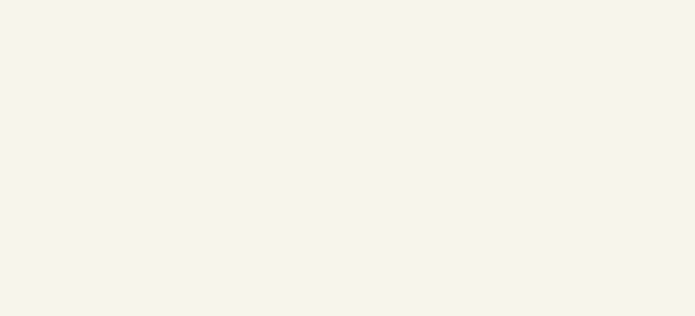
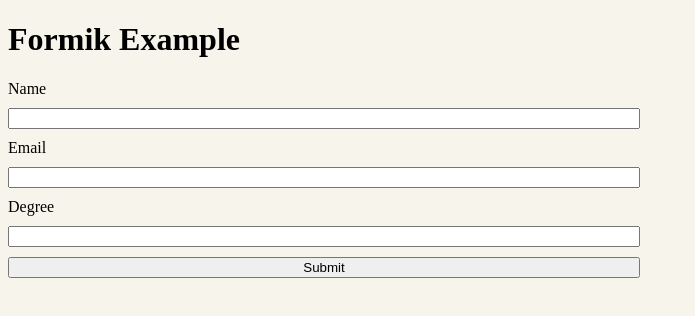
Before and after one commit to Pranil-Meherkar/Practice, a React (Create React App) app: page /formik-example in a window 1280 px wide. Before the commit this address had no page. Shown: the top 316 px of the page, without its empty margins (0-695 px from the left). Built offline with nearby package versions, Linux system fonts and the light colour scheme.

Commit message:
added Formik example on /formik route

```diff
--- a/package.json
+++ b/package.json
@@ -10,6 +10,7 @@
     "axios": "^1.3.4",
     "bootstrap": "4.5",
     "bootstrap-icons": "^1.10.3",
+    "formik": "^2.2.9",
     "jquery": "^3.6.3",
     "popper.js": "^1.16.1",
     "react": "^18.2.0",
@@ -21,7 +22,8 @@
     "redux": "^4.2.1",
     "redux-logger": "^3.0.6",
     "redux-thunk": "^2.4.2",
-    "web-vitals": "^2.1.4"
+    "web-vitals": "^2.1.4",
+    "yup": "^1.0.2"
   },
   "scripts": {
     "start": "react-scripts start",
--- a/src/App.css
+++ b/src/App.css
@@ -114,3 +114,10 @@
 .current-page {
   font-weight: bolder;
 }
+
+.my-form {
+  width: 50%;
+  gap: 10px;
+  display: flex;
+  flex-direction: column;
+}
--- a/src/components/App.jsx
+++ b/src/components/App.jsx
@@ -16,6 +16,7 @@
 const HooksExample = lazy(() => import("./HooksExample"));
 const LoginWithRefs = lazy(() => import("./LoginWithRefs"));
 const Countries = lazy(() => import("../tasks/Countries"));
+const FormikExample = lazy(() => import("./FormikExample"));
 
 function App() {
   return (
@@ -86,6 +87,14 @@
             </Suspense>
           }
         />
+        <Route
+          path="/formik-example"
+          element={
+            <Suspense fallback="loading...">
+              <FormikExample />
+            </Suspense>
+          }
+        />
       </Routes>
     </>
   );
--- a/src/components/FormikExample.jsx
+++ b/src/components/FormikExample.jsx
@@ -1,7 +1,13 @@
 import React from "react";
+import MyForm from "./FormikExampleComponents/MyForm";
 
 function FormikExample() {
-  return;
+  return (
+    <div className="formik-example">
+      <h1>Formik Example</h1>
+      <MyForm />
+    </div>
+  );
 }
 
 export default FormikExample;
--- /dev/null
+++ b/src/components/FormikExampleComponents/MyForm.jsx
@@ -0,0 +1,46 @@
+import React from "react";
+import * as Yup from "yup";
+import { Formik, Form, Field, ErrorMessage } from "formik";
+
+const initialValues = {
+  name: "",
+  email: "",
+  degree: "",
+};
+
+const onSubmit = (values) => {
+  console.log("values =>", values);
+};
+
+const validationSchema = Yup.object({
+  name: Yup.string().required("Name required"),
+  email: Yup.string().email("Invalid Email Format").required("Email required"),
+  degree: Yup.string().required("Value required"),
+});
+
+function MyForm() {
+  return (
+    <div>
+      <Formik
+        initialValues={initialValues}
+        validationSchema={validationSchema}
+        onSubmit={onSubmit}
+      >
+        <Form className="my-form">
+          <label htmlFor="name">Name</label>
+          <Field type="text" id="name" name="name" />
+          <ErrorMessage name="name" />
+          <label htmlFor="email">Email</label>
+          <Field type="email" id="email" name="email" />
+          <ErrorMessage name="email" />
+          <label htmlFor="degree">Degree</label>
+          <Field type="text" id="degree" name="degree" />
+          <ErrorMessage name="degree" />
+          <button type="submit">Submit</button>
+        </Form>
+      </Formik>
+    </div>
+  );
+}
+
+export default MyForm;
--- a/src/components/Homepage.jsx
+++ b/src/components/Homepage.jsx
@@ -28,6 +28,9 @@
       <Link className="link" to="/countries">
         Countries
       </Link>
+      <Link className="link" to="/formik-example">
+        Formik Example
+      </Link>
     </>
   );
 }
```
Also changed, not shown: src/components/FormikExampleComponents/OldMyForm.jsx (added, +89 -0 lines), 1 other file (tests, documents, lock files or other folders).
